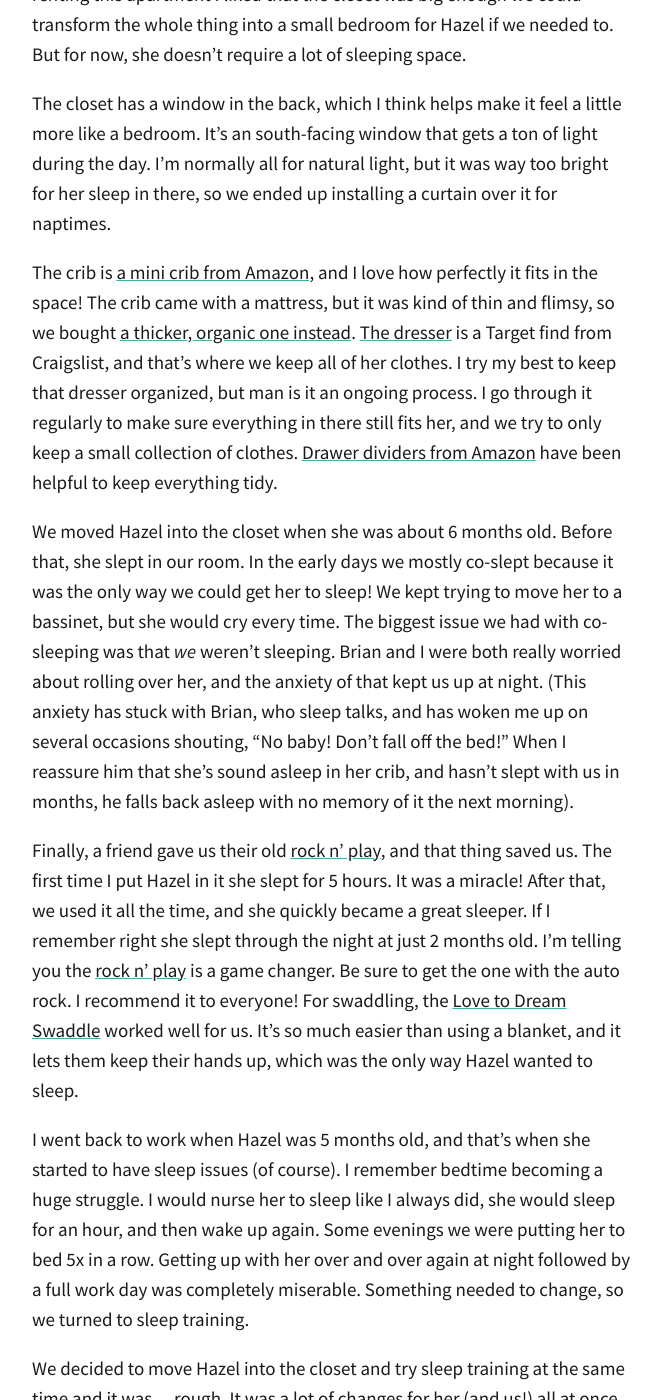
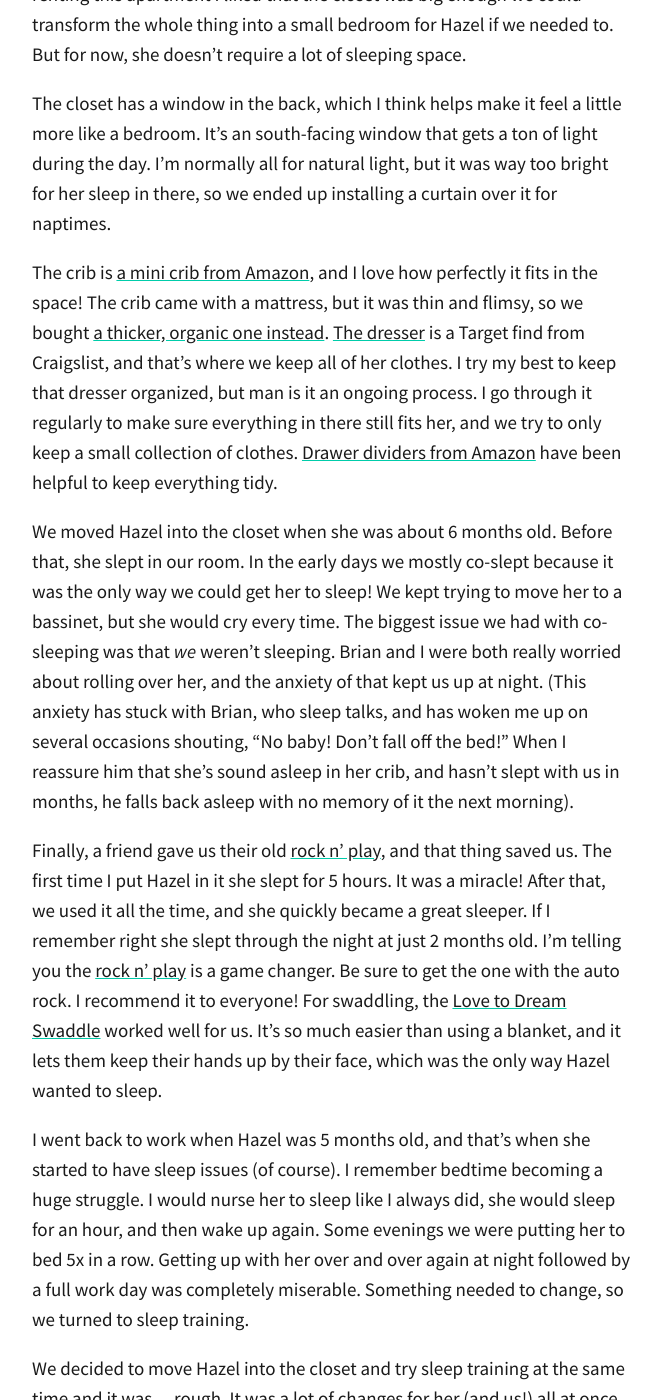
Before and after one commit to totiffany/totiffany.github.io, a Jekyll site: the page built from _posts/2018-04-19-Our-Closet-Nursery-+-Sleeping-Tips!.md, in a window 1280 px wide and 1400 px high, scrolled down 672 px. Shown: the whole window, without its empty margins (308-969 px from the left). Built offline with Jekyll 4.4.1, drawn with Linux system fonts in a browser that asks for light colours; our own code applies the rules of GitHub Pages for plain Markdown files; comment, search, counter and statistics services are not loaded; some of the changed text lies outside the part shown.

Commit message:
Update 2018-04-19-Our-Closet-Nursery-+-Sleeping-Tips!.md

```diff
--- a/_posts/2018-04-19-Our-Closet-Nursery-+-Sleeping-Tips!.md
+++ b/_posts/2018-04-19-Our-Closet-Nursery-+-Sleeping-Tips!.md
@@ -13,16 +13,16 @@ The closet we have Hazel in is a deep walk-in closet. We've turned the back half
 
 The closet has a window in the back, which I think helps make it feel a little more like a bedroom. It's an south-facing window that gets a ton of light during the day. I'm normally all for natural light, but it was way too bright for her sleep in there, so we ended up installing a curtain over it for naptimes.
 
-The crib is [a mini crib from Amazon](https://www.amazon.com/gp/product/B002MZMDX8/ref=as_li_tl?ie=UTF8&camp=1789&creative=9325&creativeASIN=B002MZMDX8&linkCode=as2&tag=redletterda04-20&linkId=5e3d8d6bb05525772712777a5d74b275), and I love how perfectly it fits in the space! The crib came with a mattress, but it was kind of thin and flimsy, so we bought [a thicker, organic one instead](https://www.amazon.com/gp/product/B00HAZS67W/ref=as_li_tl?ie=UTF8&camp=1789&creative=9325&creativeASIN=B00HAZS67W&linkCode=as2&tag=redletterda04-20&linkId=d029a14f67a708ba67a505ae0646368b). [The dresser](https://www.target.com/p/modern-3-drawer-dresser-white-room-essentials-153/-/A-51111228?ref=tgt_adv_XS000000&AFID=google_pla_df&CPNG=PLA_Furniture+Shopping_Brand&adgroup=SC_Furniture&LID=700000001170770pgs&network=g&device=c&location=9031938&gclid=Cj0KCQjwn-bWBRDGARIsAPS1svvVvxHmw4LKNus3QK-xTJgAdJiJqZbRrJ2VnGf_vf44hViGc_vcW7IaAkABEALw_wcB&gclsrc=aw.ds) is a Target find from Craigslist, and that's where we keep all of her clothes. I try my best to keep that dresser organized, but man is it an ongoing process. I go through it regularly to make sure everything in there still fits her, and we try to only keep a small collection of clothes. [Drawer dividers from Amazon](https://www.amazon.com/gp/product/B01DYXHI0E/ref=as_li_tl?ie=UTF8&camp=1789&creative=9325&creativeASIN=B01DYXHI0E&linkCode=as2&tag=redletterda04-20&linkId=9a00aae99df16e83e9886aba1343ce30) have been helpful to keep everything tidy.
+The crib is [a mini crib from Amazon](https://www.amazon.com/gp/product/B002MZMDX8/ref=as_li_tl?ie=UTF8&camp=1789&creative=9325&creativeASIN=B002MZMDX8&linkCode=as2&tag=redletterda04-20&linkId=5e3d8d6bb05525772712777a5d74b275), and I love how perfectly it fits in the space! The crib came with a mattress, but it was thin and flimsy, so we bought [a thicker, organic one instead](https://www.amazon.com/gp/product/B00HAZS67W/ref=as_li_tl?ie=UTF8&camp=1789&creative=9325&creativeASIN=B00HAZS67W&linkCode=as2&tag=redletterda04-20&linkId=d029a14f67a708ba67a505ae0646368b). [The dresser](https://www.target.com/p/modern-3-drawer-dresser-white-room-essentials-153/-/A-51111228?ref=tgt_adv_XS000000&AFID=google_pla_df&CPNG=PLA_Furniture+Shopping_Brand&adgroup=SC_Furniture&LID=700000001170770pgs&network=g&device=c&location=9031938&gclid=Cj0KCQjwn-bWBRDGARIsAPS1svvVvxHmw4LKNus3QK-xTJgAdJiJqZbRrJ2VnGf_vf44hViGc_vcW7IaAkABEALw_wcB&gclsrc=aw.ds) is a Target find from Craigslist, and that's where we keep all of her clothes. I try my best to keep that dresser organized, but man is it an ongoing process. I go through it regularly to make sure everything in there still fits her, and we try to only keep a small collection of clothes. [Drawer dividers from Amazon](https://www.amazon.com/gp/product/B01DYXHI0E/ref=as_li_tl?ie=UTF8&camp=1789&creative=9325&creativeASIN=B01DYXHI0E&linkCode=as2&tag=redletterda04-20&linkId=9a00aae99df16e83e9886aba1343ce30) have been helpful to keep everything tidy.
 
 We moved Hazel into the closet when she was about 6 months old. Before that, she slept in our room. In the early days we mostly co-slept because it was the only way we could get her to sleep! We kept trying to move her to a bassinet, but she would cry every time. The biggest issue we had with co-sleeping was that _we_ weren't sleeping. Brian and I were both really worried about rolling over her, and the anxiety of that kept us up at night. (This anxiety has stuck with Brian, who sleep talks, and has woken me up on several occasions shouting, "No baby! Don't fall off the bed!" When I reassure him that she's sound asleep in her crib, and hasn't slept with us in months, he falls back asleep with no memory of it the next morning).
 
-Finally, a friend gave us their old [rock n' play](https://www.amazon.com/gp/product/B01K7VHP90/ref=as_li_tl?ie=UTF8&camp=1789&creative=9325&creativeASIN=B01K7VHP90&linkCode=as2&tag=redletterda04-20&linkId=a1cdb5033f8af279164103aac6ff56dd), and that thing saved us. The first time I put Hazel in it she slept for 5 hours. It was a miracle! After that, we used it all the time, and she quickly became a great sleeper. If I remember right she slept through the night at just 2 months old. I'm telling you the [rock n' play](https://www.amazon.com/gp/product/B01K7VHP90/ref=as_li_tl?ie=UTF8&camp=1789&creative=9325&creativeASIN=B01K7VHP90&linkCode=as2&tag=redletterda04-20&linkId=a1cdb5033f8af279164103aac6ff56dd) is a game changer. Be sure to get the one with the auto rock. I recommend it to everyone! For swaddling, the [Love to Dream Swaddle](https://www.amazon.com/gp/product/B0081GJ038/ref=as_li_tl?ie=UTF8&camp=1789&creative=9325&creativeASIN=B0081GJ038&linkCode=as2&tag=redletterda04-20&linkId=4273b3c31996532bb1dbf4dfde0c77e4) worked well for us. It's so much easier than using a blanket, and it lets them keep their hands up, which was the only way Hazel wanted to sleep.
+Finally, a friend gave us their old [rock n' play](https://www.amazon.com/gp/product/B01K7VHP90/ref=as_li_tl?ie=UTF8&camp=1789&creative=9325&creativeASIN=B01K7VHP90&linkCode=as2&tag=redletterda04-20&linkId=a1cdb5033f8af279164103aac6ff56dd), and that thing saved us. The first time I put Hazel in it she slept for 5 hours. It was a miracle! After that, we used it all the time, and she quickly became a great sleeper. If I remember right she slept through the night at just 2 months old. I'm telling you the [rock n' play](https://www.amazon.com/gp/product/B01K7VHP90/ref=as_li_tl?ie=UTF8&camp=1789&creative=9325&creativeASIN=B01K7VHP90&linkCode=as2&tag=redletterda04-20&linkId=a1cdb5033f8af279164103aac6ff56dd) is a game changer. Be sure to get the one with the auto rock. I recommend it to everyone! For swaddling, the [Love to Dream Swaddle](https://www.amazon.com/gp/product/B0081GJ038/ref=as_li_tl?ie=UTF8&camp=1789&creative=9325&creativeASIN=B0081GJ038&linkCode=as2&tag=redletterda04-20&linkId=4273b3c31996532bb1dbf4dfde0c77e4) worked well for us. It's so much easier than using a blanket, and it lets them keep their hands up by their face, which was the only way Hazel wanted to sleep.
 
 
 I went back to work when Hazel was 5 months old, and that's when she started to have sleep issues (of course). I remember bedtime becoming a huge struggle. I would nurse her to sleep like I always did, she would sleep for an hour, and then wake up again. Some evenings we were putting her to bed 5x in a row. Getting up with her over and over again at night followed by a full work day was completely miserable. Something needed to change, so we turned to sleep training.
 
-We decided to move Hazel into the closet and try sleep training at the same time and it was... rough. It was a lot of changes for her (and us!) all at once, but in the end, we're glad we did it. We did the [Feber cry-it-out method](https://www.amazon.com/gp/product/0743201639/ref=as_li_tl?ie=UTF8&camp=1789&creative=9325&creativeASIN=0743201639&linkCode=as2&tag=redletterda04-20&linkId=455c9098422d20cbc602a9c44d2afe1c) which I know isn't for everyone, but after a few rough nights it clicked and she and started sleeping through the night again. It was incredibly hard to hear her crying those nights and not run in to comfort her, but it was miraculous to hear her cry a little less every night and soothe herself back to sleep. (You still go in and comfort them at intervals with this method which I actually think helped my sanity more than it helped her).
+We decided to move Hazel into the closet and try sleep training at the same time and it was... rough. It was a lot of changes for her (and us!) all at once, but in the end, we're glad we did it. We did the [Ferber cry-it-out method](https://www.amazon.com/gp/product/0743201639/ref=as_li_tl?ie=UTF8&camp=1789&creative=9325&creativeASIN=0743201639&linkCode=as2&tag=redletterda04-20&linkId=455c9098422d20cbc602a9c44d2afe1c) which I know isn't for everyone, but after a few rough nights it clicked and she and started sleeping through the night again. It was incredibly hard to hear her crying those nights and not run in to comfort her, but it was miraculous to hear her cry a little less every night and soothe herself back to sleep. (You still go in and comfort them at intervals with this method which I actually think helped my sanity more than it helped her).
 
 As hard as it was, I tried to think about sleep training like other challenges she will have to go through in life. I won't always be able to fix everything for her, and I had to let her learn how to do this hard thing on her own. Once she got the hang of it life was good again. It's amazing what a good night's sleep can do for you. I value it so much now. And these days it's downright magic to be able to place her in her crib, hear her babble to herself for about 20 minutes, and then fall asleep on her own.
 
```
